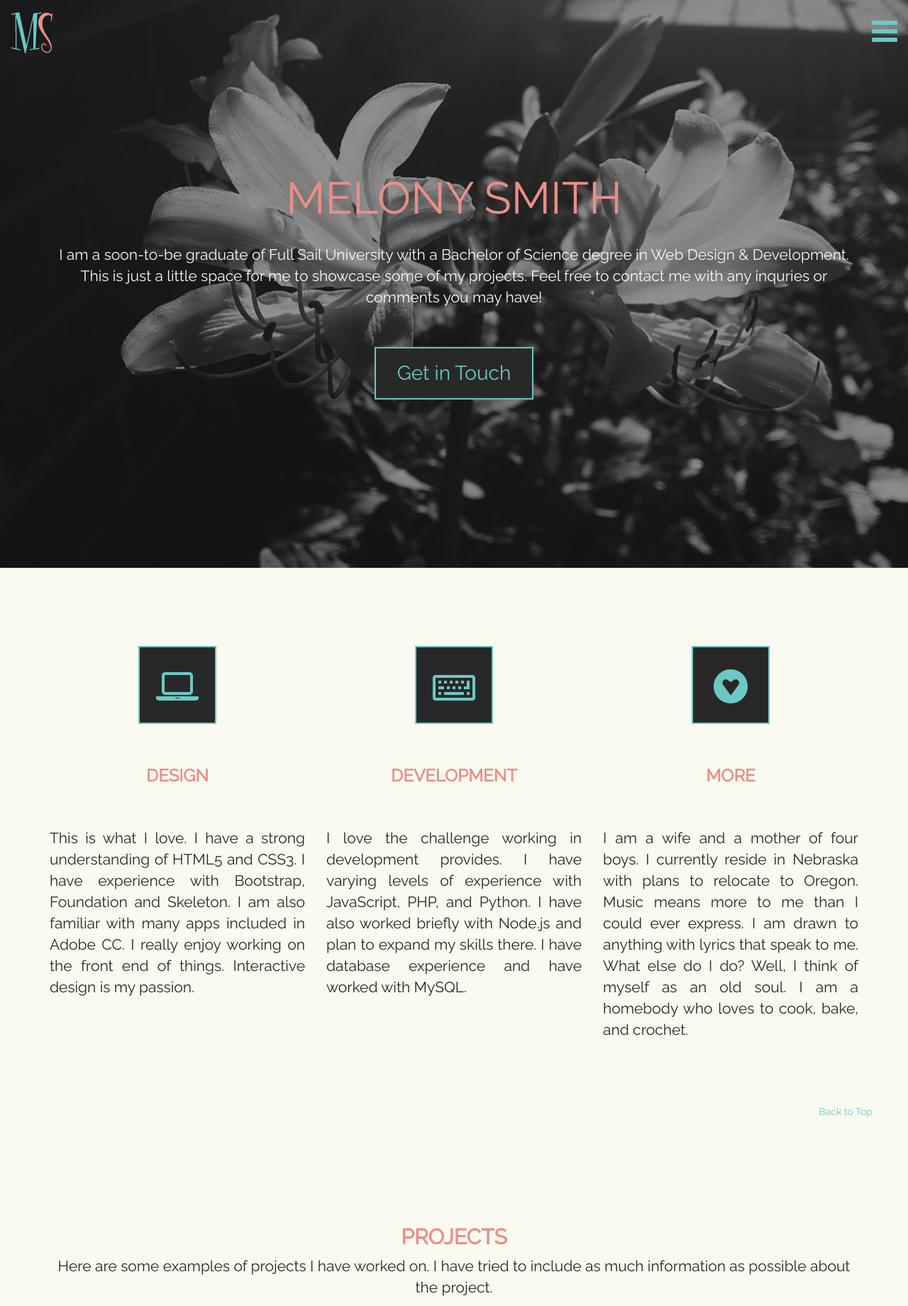
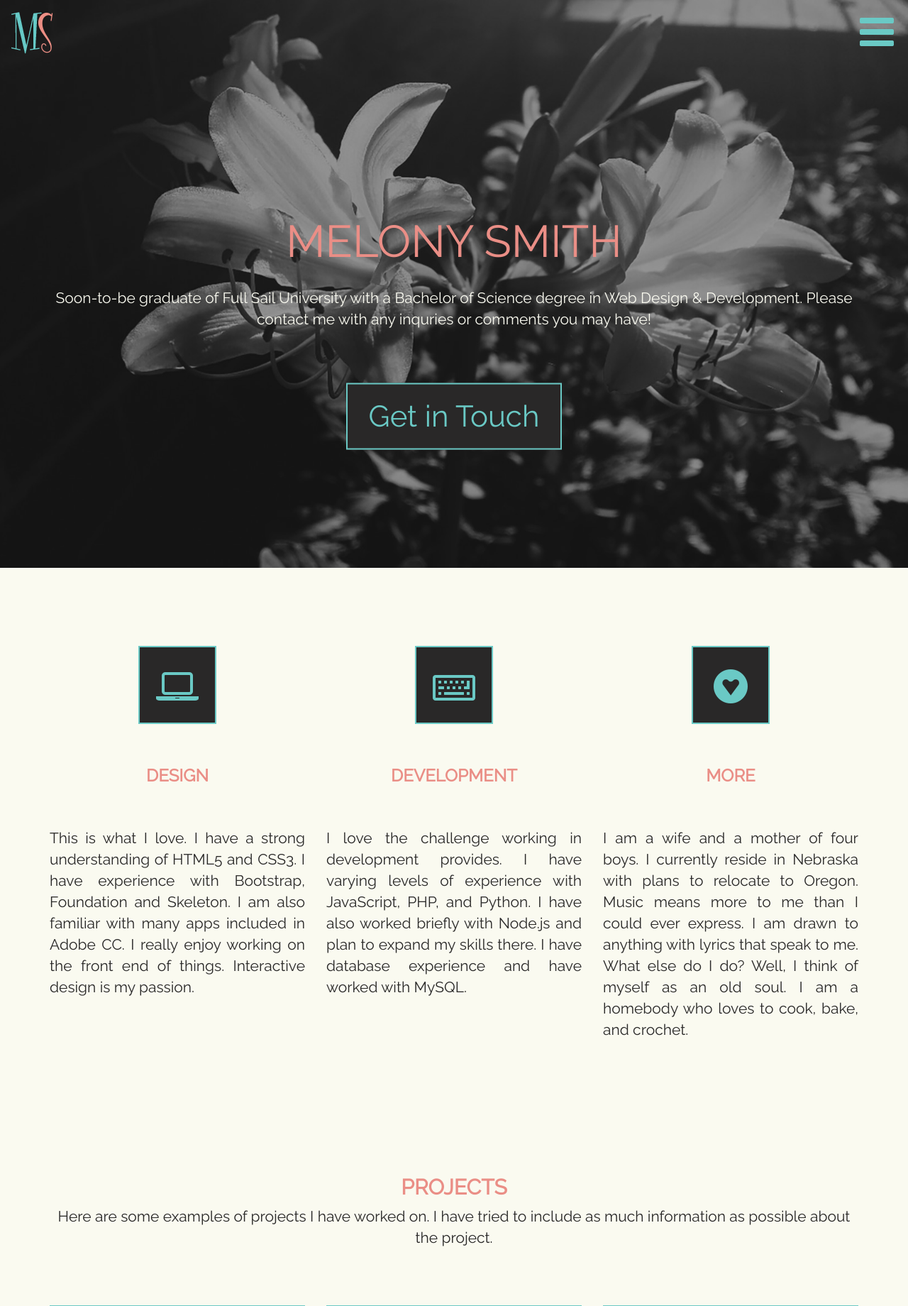
Before and after one commit to melonysmith/msportfolio, a PHP site: page / in a window 1280 px wide. Shown: the top 1840 px of the page at 71% size. Run offline with PHP 8.4, Linux system fonts and the light colour scheme; data that the repository does not hold is empty.

Commit message:
Menu
Scroll with page menu added

```diff
--- a/css/style.css
+++ b/css/style.css
@@ -1,5 +1,6 @@
 /* body */
 body {
+    margin: 0;
     font-family: 'Raleway', sans-serif;
 }
 p,
@@ -18,7 +19,7 @@ p {
     color: #292828;
 }
 label {
-  font-size: 1.5em;
+  font-size: 1em;
 }
 
 /* section */
@@ -49,6 +50,7 @@ address span {
 
 .top {
   text-align: right;
+  font-size: 2em;
   padding-right: 50px;
   padding-bottom: 50px;
 }
@@ -94,11 +96,12 @@ a:focus {
 
 /* menu */
 .menu-toggle {
-    position: absolute;
-    right: 15px;
-    top: 15px;
+  /*absolute*/
+    position: fixed;
+    right: 20px;
+    top: 5px;
     color: #6AC9C5;
-    font-size: 3em;
+    font-size: 4em;
 }
 .menu {
     width: 350px;
@@ -172,6 +175,7 @@ a:focus {
     top: 25%;
     -webkit-transform: translateY(-50%);
     transform: translateY(-50%);
+    font-size: 1.5em;
 }
 
 /* design, develop, & more */
@@ -332,7 +336,7 @@ ul.social-icons > li {
     border: 2px #6AC9C5 solid;
     background-color: #292828;
     float: left;
-    margin-right: 25px;
+    margin-right: 40px;
     margin-bottom: 20px;
 }
 ul.social-icons > li > a {
@@ -351,19 +355,59 @@ ul.social-icons > li > a:hover {
 }
 
 /* media queries */
-@media screen and (min-width: 400px) {
+@media screen and (max-width: 490px) {
     .header-info {
-        position: relative;
-        margin-top: 55%;
+        position: absolute;
+        margin-top: 45%;
+        padding-right: 5%;
+        width: 90%;
         -webkit-transform: translateY(-50%);
         transform: translateY(-50%);
     }
+    .header-info > h1 {
+      letter-spacing: 2px;
+      font-size: 2em;
+    }
+    .header-info > p {
+      font-size: 1.5em;
+    }
+    .service-item > h3 {
+      font-size: 2.75em;
+    }
+    .service-item > p {
+        font-size: 2.5em;
+        text-align: justify;
+    }
+    .portfolio-item > h3 {
+      font-size: 2.75em;
+    }
+    .portfolio-item > p {
+      font-size: 2.5em
+    }
+    p {
+      font-size: 2.5em;
+      text-align: justify;
+    }
+    h2 {
+      font-size: 3em;
+    }
+    h3 {
+      font-size: 2.75em;
+    }
+    address span {
+      font-size: 2.75em;
+    }
+    address span > p {
+      font-size: 2.5em;
+    }
 }
-@media screen and (min-width: 768px) {
+@media screen and (min-width: 491px) {
     .header-info {
         position: relative;
         margin-top: 20%;
-        -webkit-transform: translateY(-50%);
-        transform: translateY(-50%);
+        -webkit-transform: translateY(-30%);
+        transform: translateY(-30%);
     }
+    .header-info > h1 {
+      margin-top: 10%;
 }
--- a/index.php
+++ b/index.php
@@ -54,9 +54,8 @@
 						<div class='header-info'>
 							<!-- header and info -->
 							<h1>Melony Smith</h1>
-							<p>I am a soon-to-be graduate of Full Sail University with a Bachelor of
-					      Science degree in Web Design &amp; Development. This is just a little space for me
-					      to showcase some of my projects. Feel free to contact me with any inquries or
+							<p>Soon-to-be graduate of Full Sail University with a Bachelor of
+					      Science degree in Web Design &amp; Development. Please contact me with any inquries or
 					      comments you may have!
 				      </p>
 							<br />
@@ -119,9 +118,6 @@
 						</div>
 					</div>
 				</section>
-				<div class='top'>
-					<a href='#top'>Back to Top</a>
-				</div>
 				<!-- start portfolio -->
 				<section id='portfolio' class='darker'>
 					<div class='container'>
@@ -209,9 +205,6 @@
 						</div>
 					</div>
 				</section>
-				<div class='top'>
-					<a href='#top'>Back to Top</a>
-				</div>
 				<!-- start contact -->
 				<section id='contact'>
 					<div class='container'>
@@ -289,9 +282,6 @@
 						</div>
 					</div>
 				</section>
-				<div class='top'>
-				  <a href='#top'>Back to Top</a>
-			  </div>
 				<!-- start footer -->
 				<footer>
 					<div class='container'>
```
